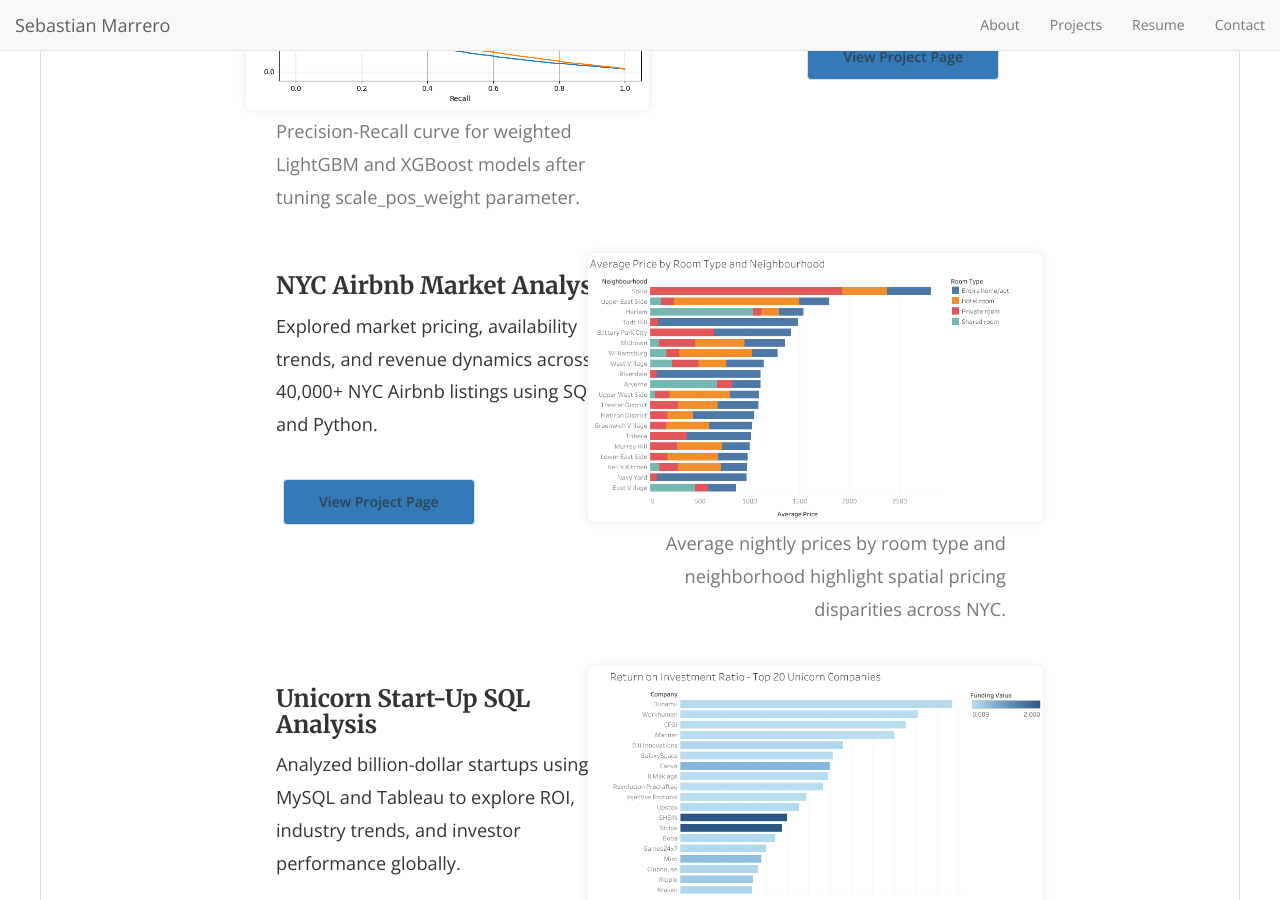
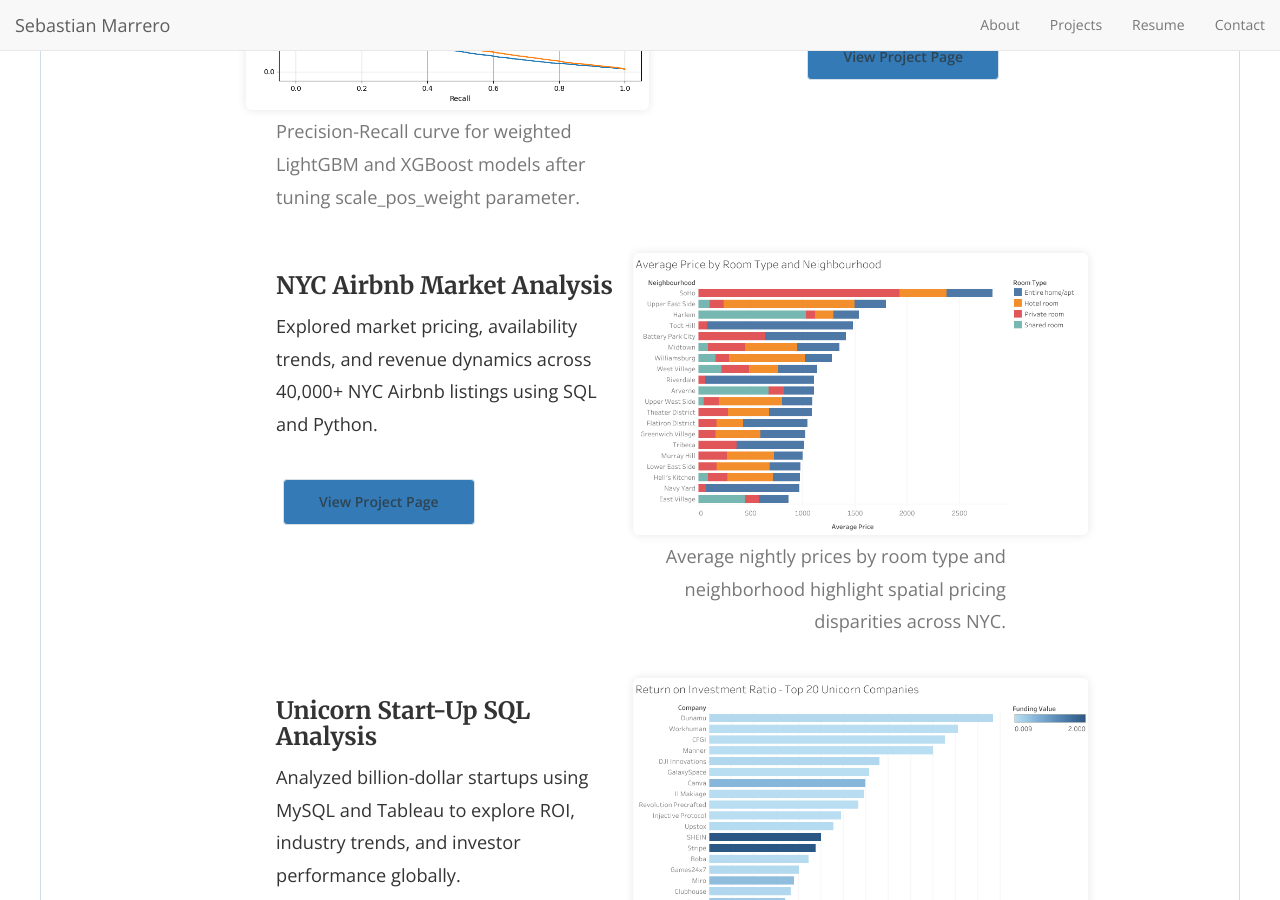
Before and after one commit to SebastianMarrero/Portfolio-Site, a Jekyll site: the page built from index.html, in a window 1280 px wide and 900 px high, scrolled down 1128 px. Built offline with Jekyll 4.4.1, drawn with Linux system fonts in a browser that asks for light colours; nearby versions of some CDN libraries; the list of posts is cut into pages by our own code.

Commit message:
Shift enlarged images right to avoid text overlap on homepage

```diff
--- a/_layouts/home.html
+++ b/_layouts/home.html
@@ -55,7 +55,7 @@
                 </a>
               </div>
               <div class="col-md-6" style="padding-left: 15px; padding-right: 15px;">
-                <img src="{{ site.baseurl }}/assets/images/AveragePriceGroupedByNeighbourhood_RoomType.png" alt="Average Price by Room Type and Neighbourhood" class="img-responsive" style="width: 130%; max-width: none; transform: translateX(-15%); padding-right: 20px; border-radius: 6px; box-shadow: 0 0 10px rgba(0,0,0,0.1);">
+                <img src="{{ site.baseurl }}/assets/images/AveragePriceGroupedByNeighbourhood_RoomType.png" alt="Average Price by Room Type and Neighbourhood" class="img-responsive" style="width: 130%; max-width: none; transform: translateX(-5%); border-radius: 6px; box-shadow: 0 0 10px rgba(0,0,0,0.1);">
                 <p class="text-right text-muted" style="margin-top: 5px;">Average nightly prices by room type and neighborhood highlight spatial pricing disparities across NYC.</p>
               </div>
             </div>
@@ -70,7 +70,7 @@
                 </a>
               </div>
               <div class="col-md-6" style="padding-left: 15px; padding-right: 15px;">
-                <img src="{{ site.baseurl }}/assets/images/ROIRatio.sql.png" alt="ROI Ratio Unicorns" class="img-responsive" style="width: 130%; max-width: none; transform: translateX(-15%); padding-left: 20px; border-radius: 6px; box-shadow: 0 0 10px rgba(0,0,0,0.1);">
+                <img src="{{ site.baseurl }}/assets/images/ROIRatio.sql.png" alt="ROI Ratio Unicorns" class="img-responsive" style="width: 130%; max-width: none; transform: translateX(-5%); border-radius: 6px; box-shadow: 0 0 10px rgba(0,0,0,0.1);">
                 <p class="text-right text-muted" style="margin-top: 5px;">ROI ratio chart highlighting capital efficiency among top unicorns.</p>
               </div>
             </div>
```
